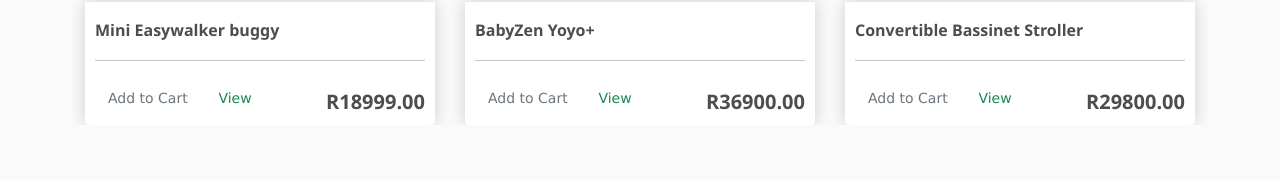
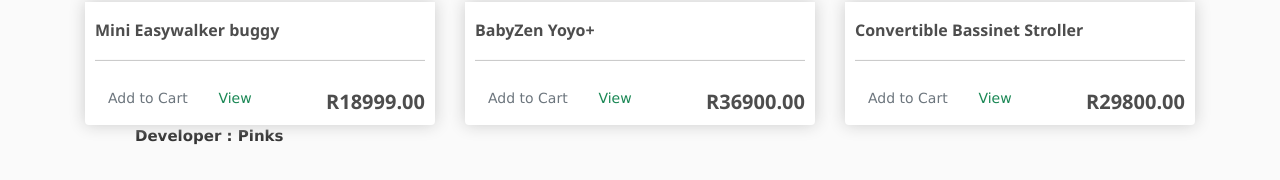
Before and after one commit to Pinky-alt-spec/Ecommerce, a Django app: page / in a window 1280 px wide. Shown: the part 1150-1330 px from the top of the page. Before the commit the page ends 1275 px from the top, so only its background shows below. Run offline with Django 3.2, Linux system fonts and the light colour scheme; data comes from the database, SQL or seed files in the repository; some libraries are stand-ins or nearby versions.

Commit message:
Update store.html

```diff
--- a/babyStore/templates/babyStore/store.html
+++ b/babyStore/templates/babyStore/store.html
@@ -40,4 +40,7 @@
         </div>
         {% endfor %}
     </div>
+<div style="margin-left: 50px">
+  <p><strong>Developer : Pinks</strong></p>
+</div><br />
 {% endblock content %}
```
